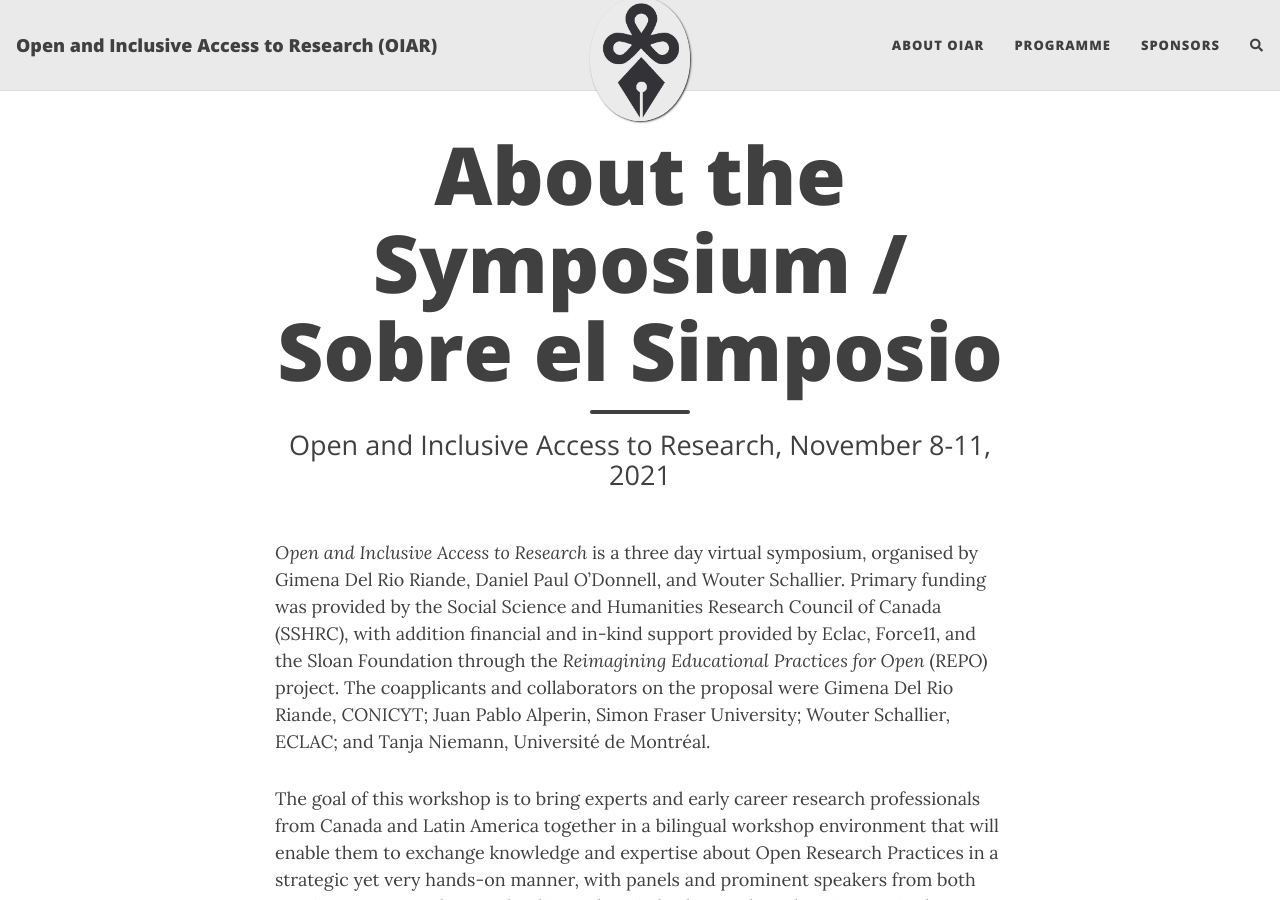
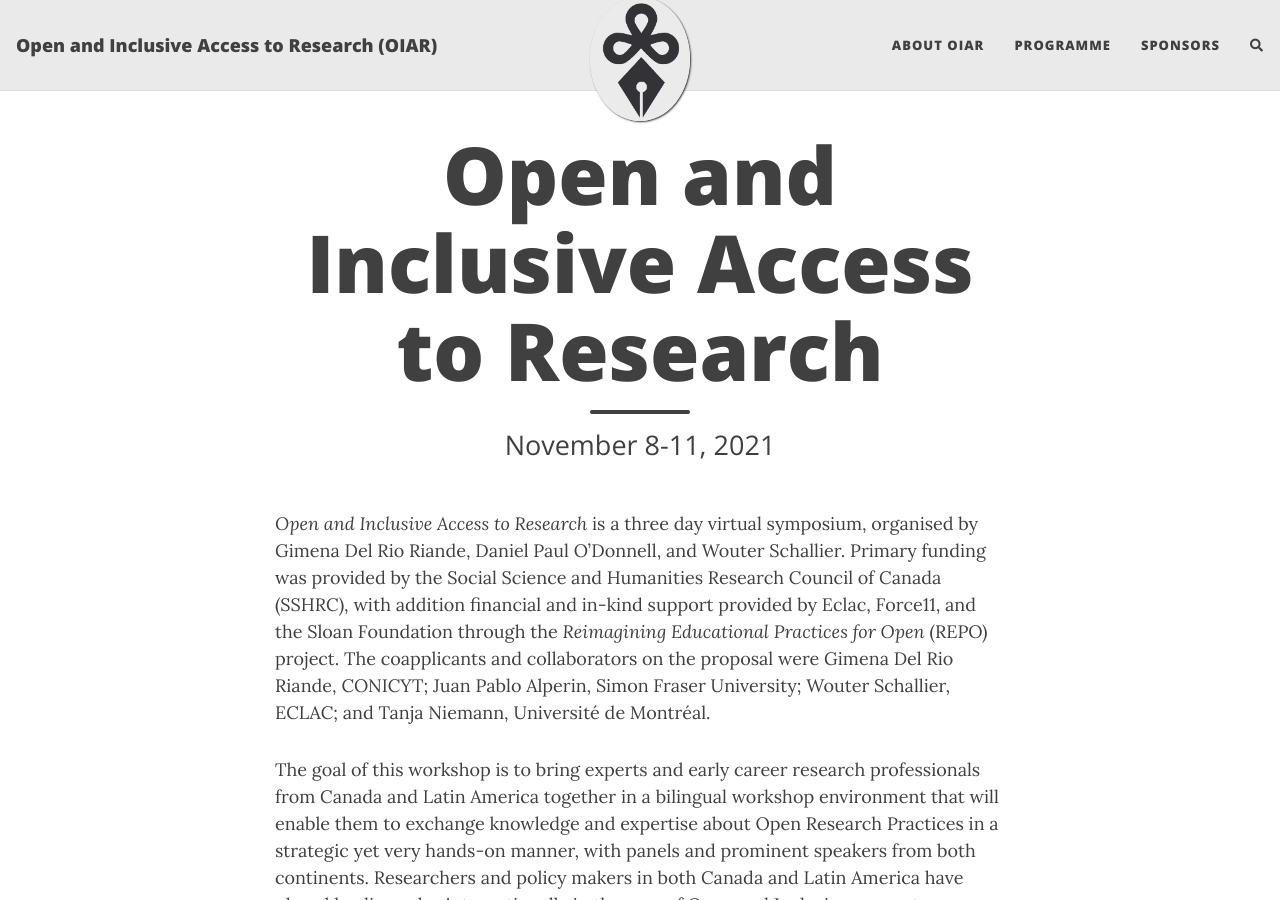
Before and after one commit to caedmon5/OIAR, a Jekyll site: the page built from aboutOIAR.md, in a window 1280 px wide and 900 px high. Built offline with Jekyll 4.4.1, drawn with Linux system fonts in a browser that asks for light colours; nearby versions of some CDN libraries; comment, search, counter and statistics services are not loaded.

Commit message:
Change title

```diff
--- a/aboutOIAR.md
+++ b/aboutOIAR.md
@@ -1,7 +1,7 @@
 ---
 layout: page
-title: About the Symposium / Sobre el Simposio
-subtitle: Open and Inclusive Access to Research, November 8-11, 2021
+title: Open and Inclusive Access to Research
+subtitle: November 8-11, 2021
 ---
 
 _Open and Inclusive Access to Research_ is a three day virtual symposium, organised by Gimena Del Rio Riande, Daniel Paul O'Donnell, and Wouter Schallier. Primary funding was provided by the Social Science and Humanities Research Council of Canada (SSHRC), with addition financial and in-kind support provided by Eclac, Force11, and the Sloan Foundation through the _Reimagining Educational Practices for Open_ (REPO) project. The coapplicants and collaborators on the proposal were Gimena Del Rio Riande, CONICYT; Juan Pablo Alperin, Simon Fraser University; Wouter Schallier, ECLAC; and Tanja Niemann, Université de Montréal.
```
